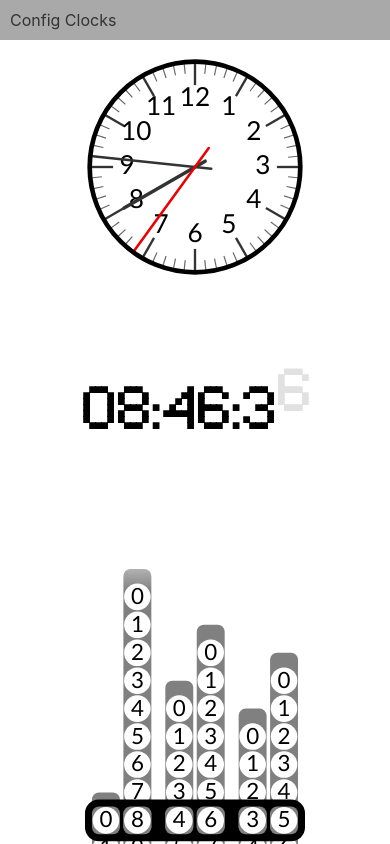
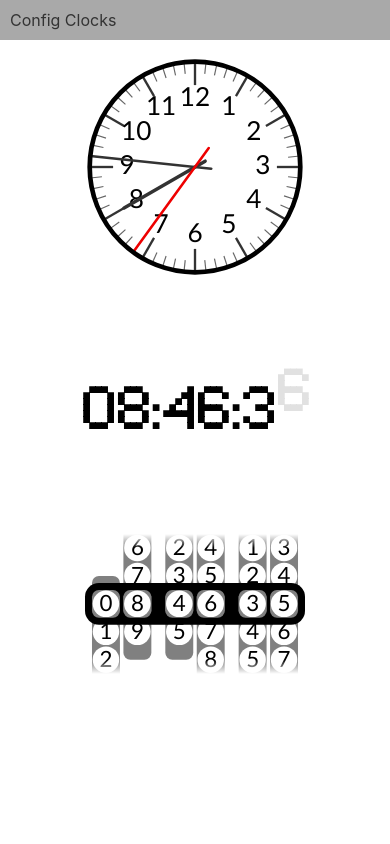
Before and after one commit to Caspet04/svelte-clock, a Svelte app: page / in a window 390 px wide. Shown: the top 844 px of the page. Built offline with nearby package versions, Linux system fonts and the light colour scheme.

Commit message:
Made the strip clock change size on mobile

```diff
--- a/src/App.svelte
+++ b/src/App.svelte
@@ -53,7 +53,6 @@
 			clocks[i] = clocks[i];
 		}
 
-		//TODO: Refactor after added the ability to get single digits from clock
 		for (let i = 0; i < 8; i++) {
 			timeString[i] = clocks[1].timeAsString[i];
 		}
@@ -73,7 +72,14 @@
 		stripYOffset[5] = $stripYSpring5;
 	}, 1);
 
+	$: outerWidth = 0
+	$: innerWidth = 0
+	$: outerHeight = 0
+	$: innerHeight = 0
 </script>
+
+<!-- This binds the window dimensions to variables -->
+<svelte:window bind:innerWidth bind:outerWidth bind:innerHeight bind:outerHeight />
 
 <!-- TODO: Add more comments describing what happens and organize it so it is more legible -->
 <main>
@@ -183,7 +189,7 @@
 			{/key}
 		</div>
 		<div class="clock" id="strip">
-			<svg viewBox='0 {(20*stripHoleSize + stripHeightPadding*2)/-2} {stripWidth+2} {20*stripHoleSize + stripHeightPadding*2}' width='100%' height='100%'>
+			<svg viewBox='0 {innerWidth > 800 ? (20*stripHoleSize + stripHeightPadding*2)/-2 : -10} {stripWidth+2} {innerWidth > 800 ? 20*stripHoleSize + stripHeightPadding*2 : 20}' width='100%' height='100%'>
 				{#each range(0, 6, 1) as i}
 					<g transform="translate({1 + stripSidePadding + stripHoleSize*i + Math.floor((i+1)/2)*stripHolePadding + Math.floor(i/2)*stripHoleGap},{-stripHoleSize*stripYOffset[i]-stripHoleSize/2 - stripHeightPadding - 1})">
 						<rect
@@ -209,7 +215,7 @@
 				{/each}
 				<mask id="numberHoles">
 					<rect
-						x="0" y="-50"
+						x="0" y="{innerWidth > 800 ? -50 : -10}"
 						width="100%" height="100%"
 						fill="white"/>
 
--- a/src/css/main.css
+++ b/src/css/main.css
@@ -228,7 +228,7 @@ div.overlay {
 }
 
 /* Phone modifications */
-@media only screen and (max-width: 600px) {
+@media only screen and (max-width: 800px) {
     #clock-container {
         flex-direction: column;
     }
```
